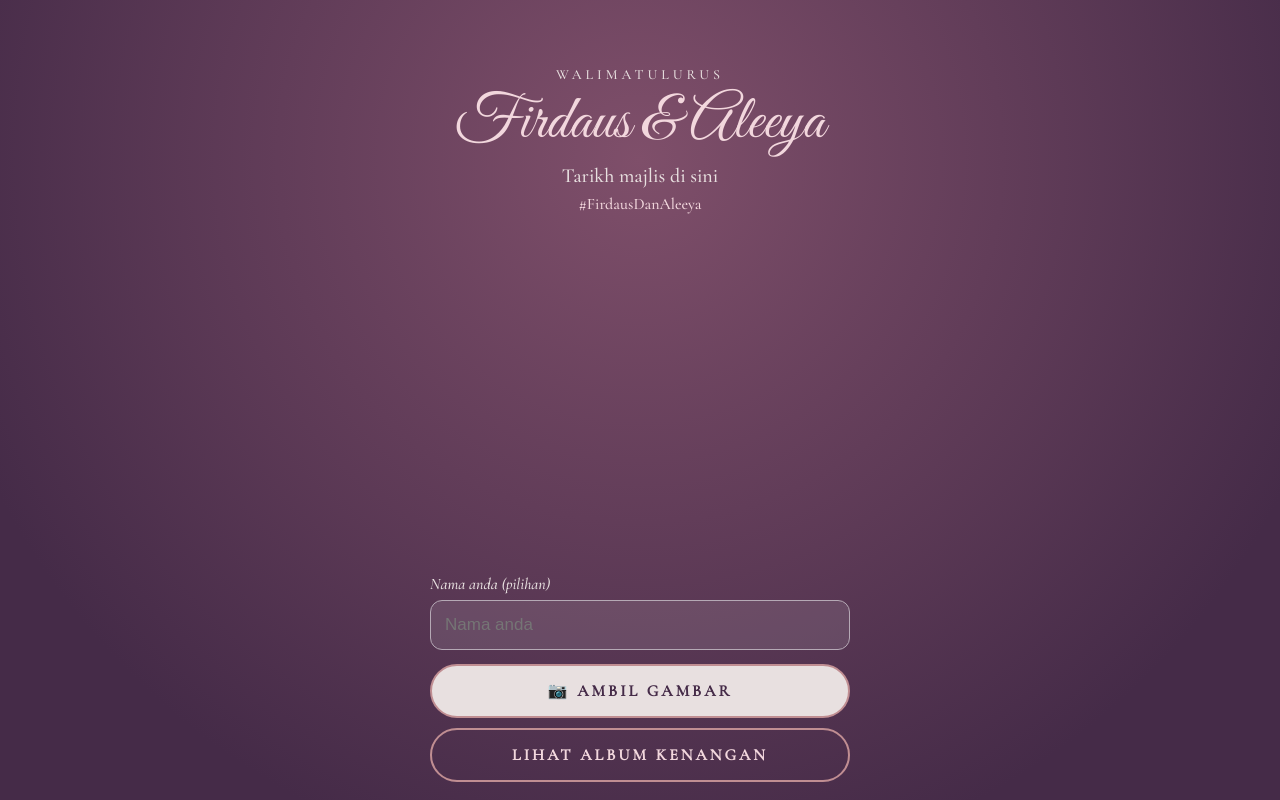
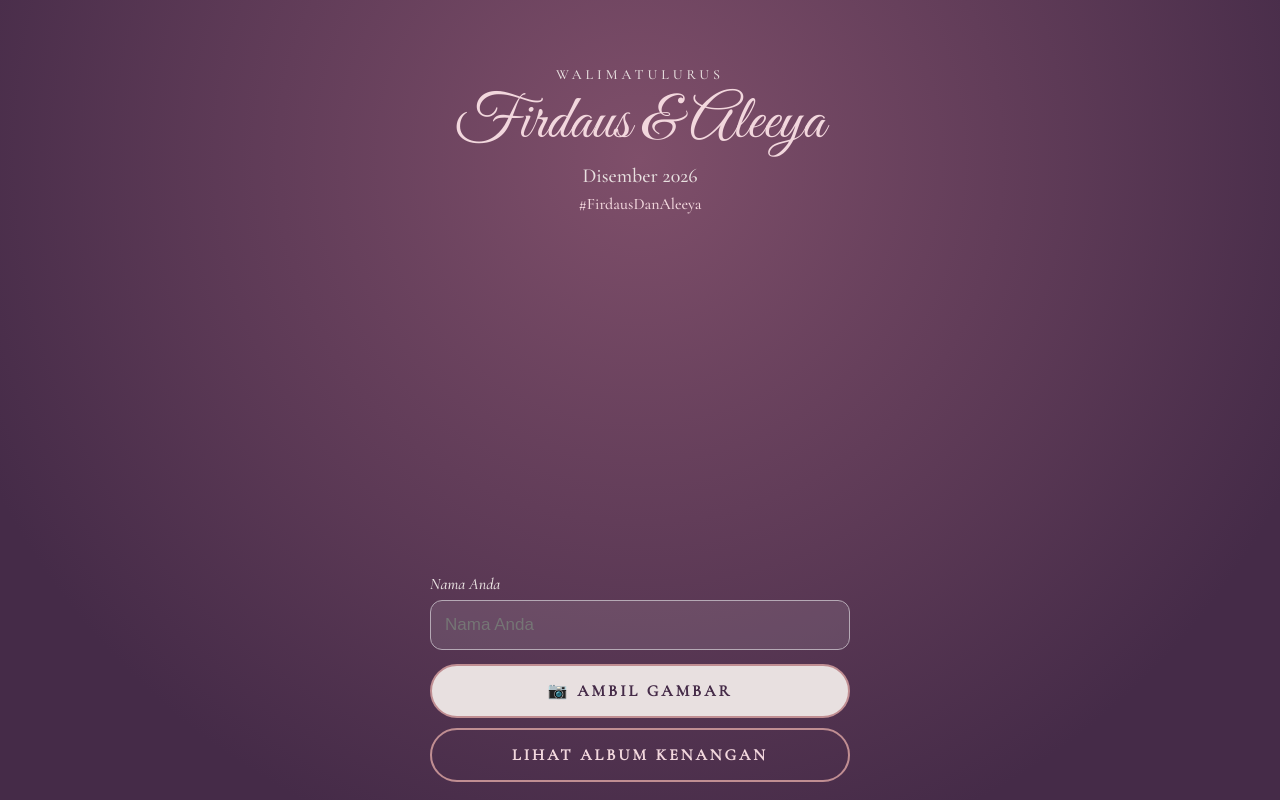
Before and after one commit to vicheolis/wedding-camera, a plain HTML site: page index.html in a window 1280 px wide. Drawn offline with nearby package versions, Linux system fonts and the light colour scheme.

Commit message:
Update index.html

```diff
--- a/index.html
+++ b/index.html
@@ -49,8 +49,8 @@ canvas{width:auto;height:auto;max-width:100%;max-height:max(300px,calc(100dvh -
     <div id="tg" style="color:#F2D7DD;margin-top:6px"></div>
   </div>
   <div style="flex:1"></div>
-  <div style="width:100%;max-width:420px"><i>Nama anda (pilihan)</i></div>
-  <input id="guest" placeholder="Nama anda">
+  <div style="width:100%;max-width:420px"><i>Nama Anda</i></div>
+  <input id="guest" placeholder="Nama Anda">
   <button class="btn" onclick="openCam()">&#128247; Ambil Gambar</button>
   <button class="btn o" style="margin-top:10px" onclick="show('album')">Lihat Album Kenangan</button>
 </section>
@@ -79,7 +79,7 @@ canvas{width:auto;height:auto;max-width:100%;max-height:max(300px,calc(100dvh -
 
 <script>
 // ===== EDIT THIS =====
-const CFG={groom:"Firdaus",bride:"Aleeya",date:"Tarikh majlis di sini",tag:"#FirdausDanAleeya"};
+const CFG={groom:"Firdaus",bride:"Aleeya",date:"Disember 2026",tag:"#FirdausDanAleeya"};
 // =====================
 const NAMES=CFG.groom+" & "+CFG.bride;
 const $=id=>document.getElementById(id);
```
